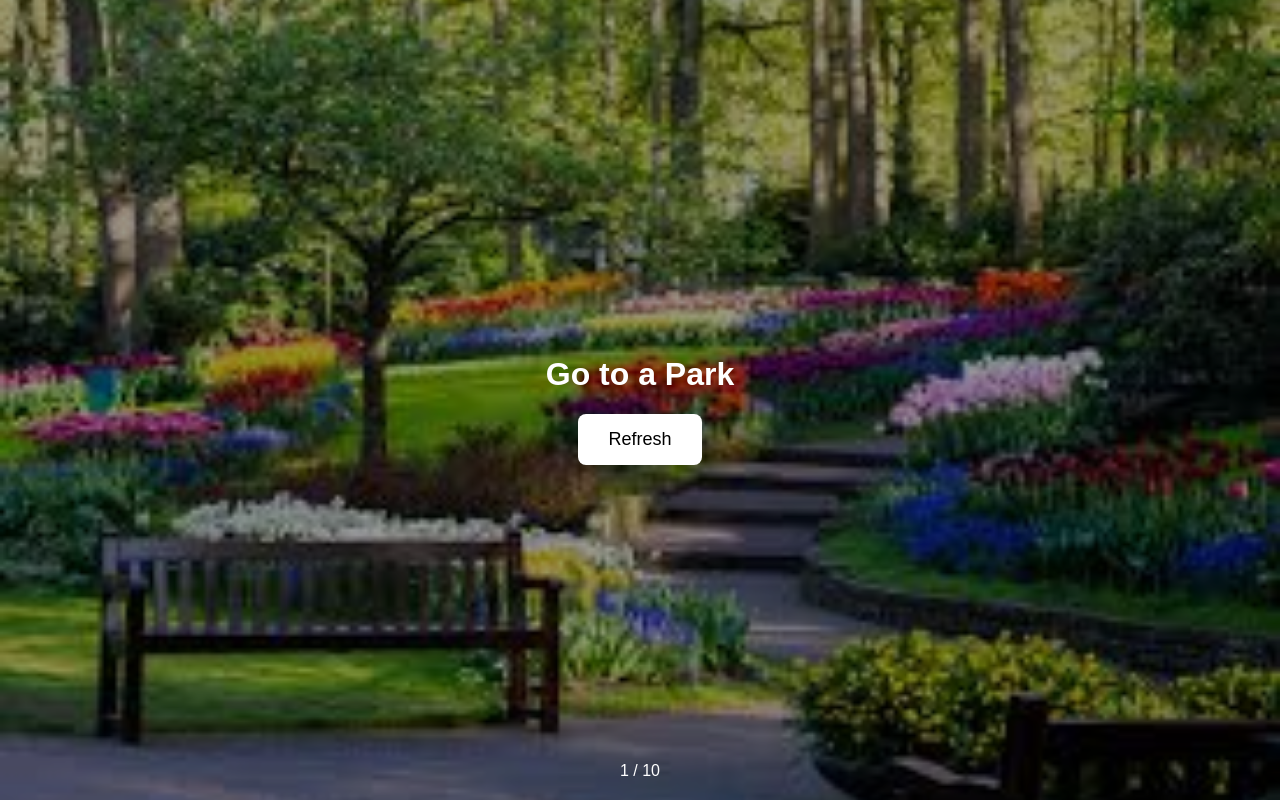
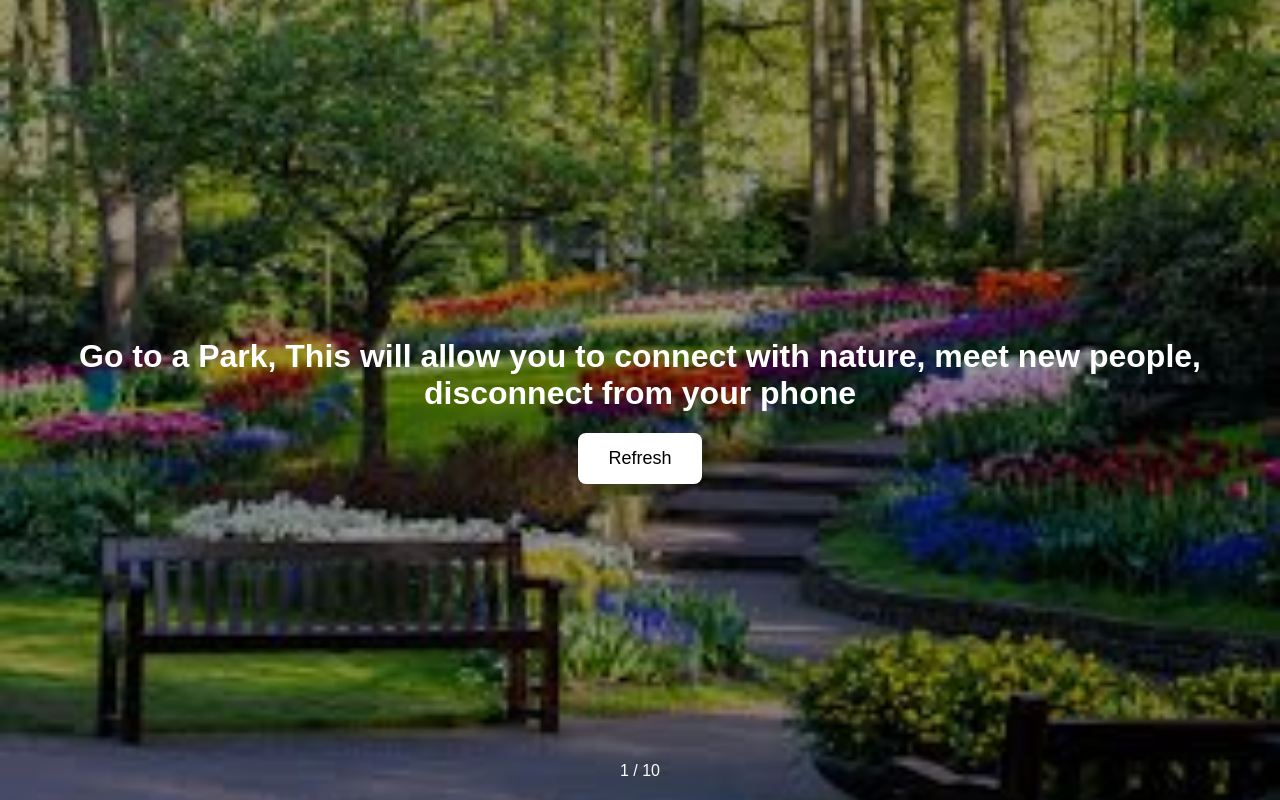
Before and after one commit to jeenaabbas/stories-2, a plain HTML site: page 01.html in a window 1280 px wide. Drawn offline with Linux system fonts and the light colour scheme.

Commit message:
Update 01.html

```diff
--- a/01.html
+++ b/01.html
@@ -8,7 +8,7 @@
 <body>
     <div class="slide">
         <img src="assets/img/park.jpg" alt="Park">
-        <h1>Go to a Park</h1>
+        <h1>Go to a Park, This will allow you to connect with nature, meet new people, disconnect from your phone </h1>
         <a href="02.html"><button>Refresh</button></a>
         <div class="counter">1 / 10</div>
     </div>
```
